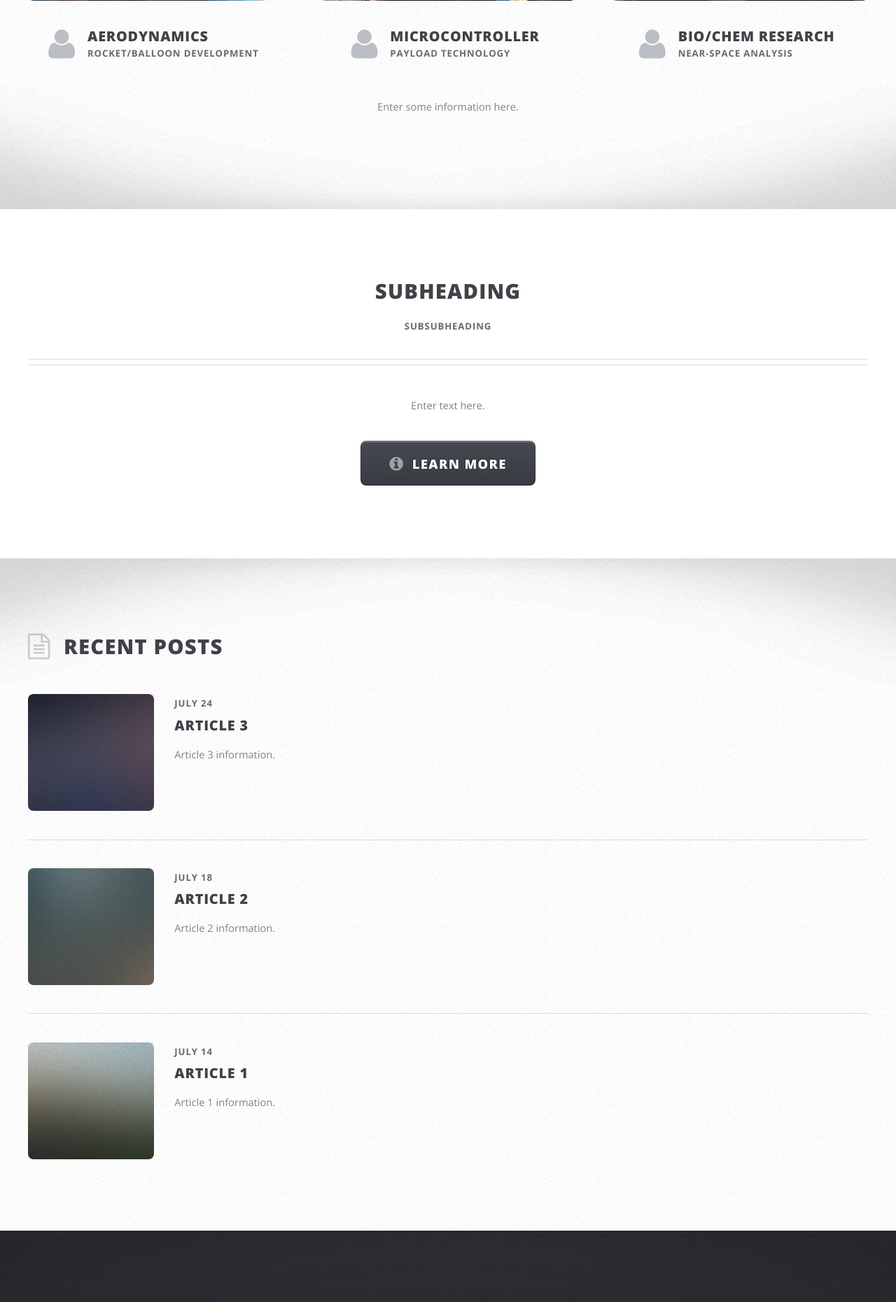
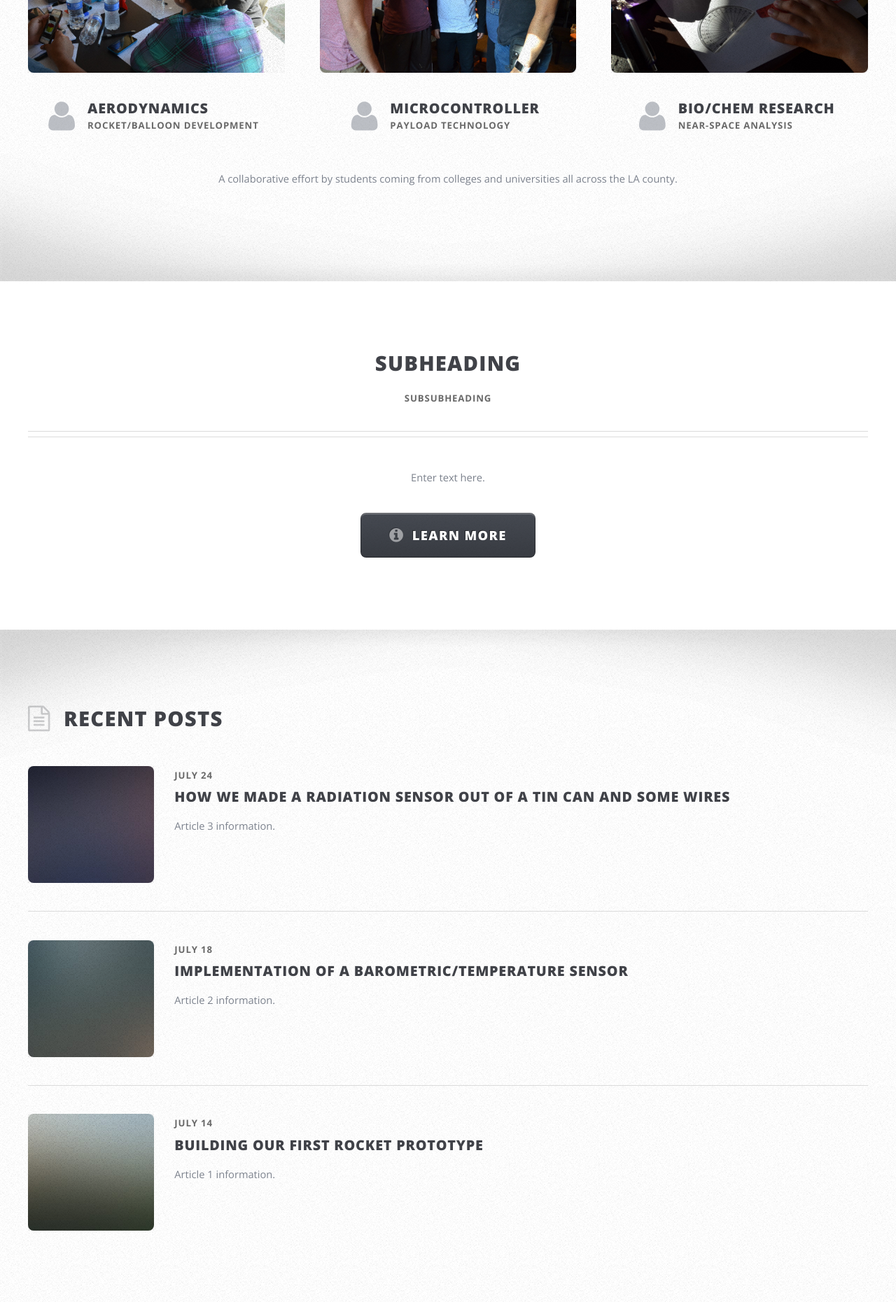
Before and after one commit to GSBC-CPP/GSBC-CPP, a PHP site: page / in a window 1280 px wide. Shown: the part 1162-3023 px from the top of the page at 70% size. Run offline with PHP 8.4, Linux system fonts and the light colour scheme.

Commit message:
Update: 11/02/15 11:21

```diff
--- a/index.html
+++ b/index.html
@@ -19,7 +19,7 @@
 					<div class="container">
 
 						<!-- Header -->
-							<!-- <header id="header">
+							<header id="header">
 								<div class="inner">
 
 										<h1><a href="index.html" id="logo">HABP2016</a></h1>
@@ -34,7 +34,7 @@
 										</nav>
 
 								</div>
-							</header> -->
+							</header>
 
 						<!-- Banner -->
 							<div id="banner">
@@ -92,7 +92,7 @@
 									</div>
 									<div class="row">
 										<div class="12u">
-											<p>Enter some information here.</p>
+											<p>A collaborative effort by students coming from colleges and universities all across the LA county.</p>
 										</div>
 									</div>
 								</section>
@@ -138,7 +138,7 @@
 														<div>
 															<header>
 																<span class="date">July 24</span>
-																<h3><a href="#">Article 3</a></h3>
+																<h3><a href="#">How We Made a Radiation Sensor Out of a Tin Can and Some Wires</a></h3>
 															</header>
 															<p>Article 3 information.</p>
 														</div>
@@ -150,7 +150,7 @@
 														<div>
 															<header>
 																<span class="date">July 18</span>
-																<h3><a href="#">Article 2</a></h3>
+																<h3><a href="#">Implementation of a Barometric/Temperature Sensor</a></h3>
 															</header>
 															<p>Article 2 information.</p>
 														</div>
@@ -162,7 +162,7 @@
 														<div>
 															<header>
 																<span class="date">July 14</span>
-																<h3><a href="#">Article 1</a></h3>
+																<h3><a href="#">Building Our First Rocket Prototype</a></h3>
 															</header>
 															<p>Article 1 information.</p>
 														</div>
```
Also changed, not shown: README.md, assets/css/main.css (line endings or trailing spaces).
